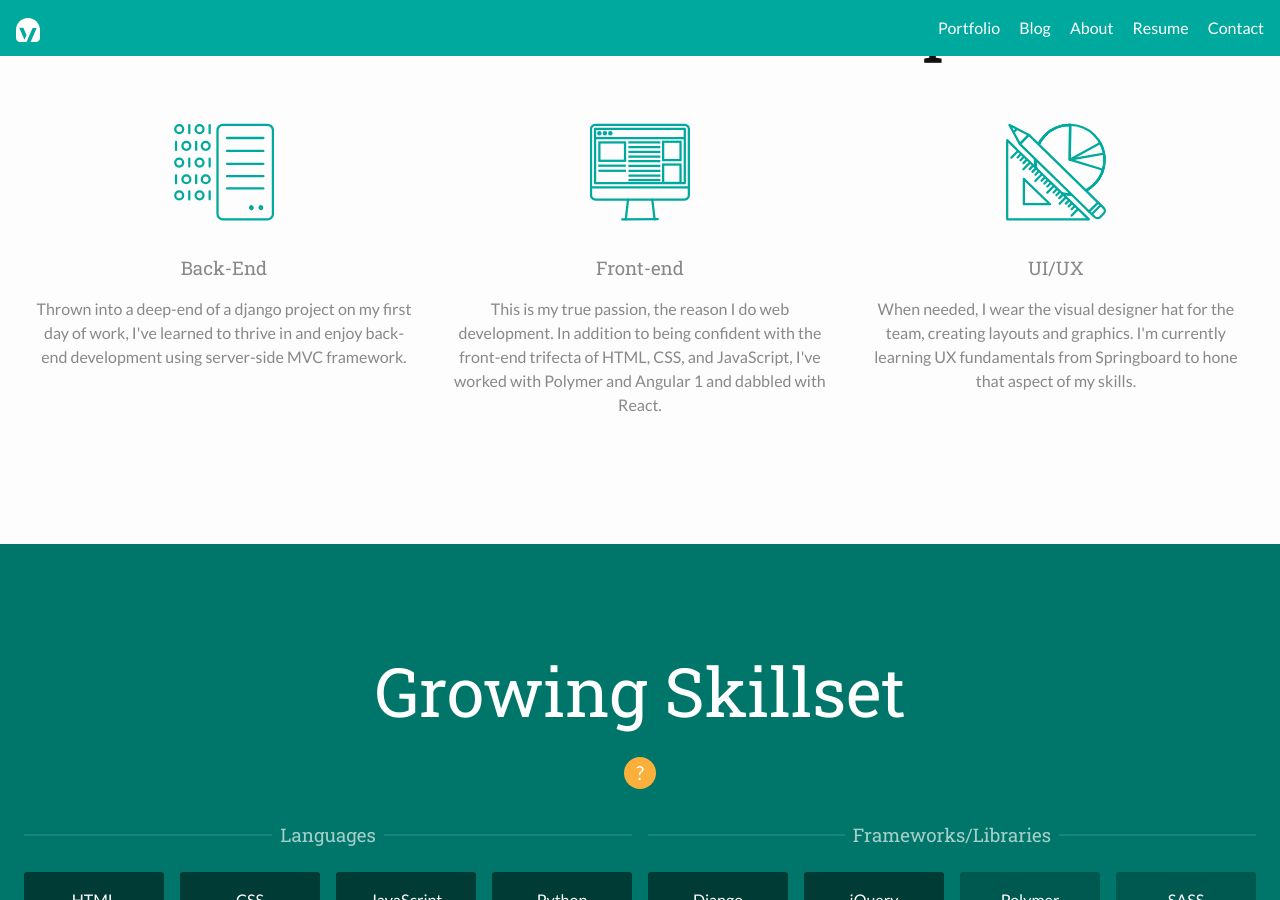
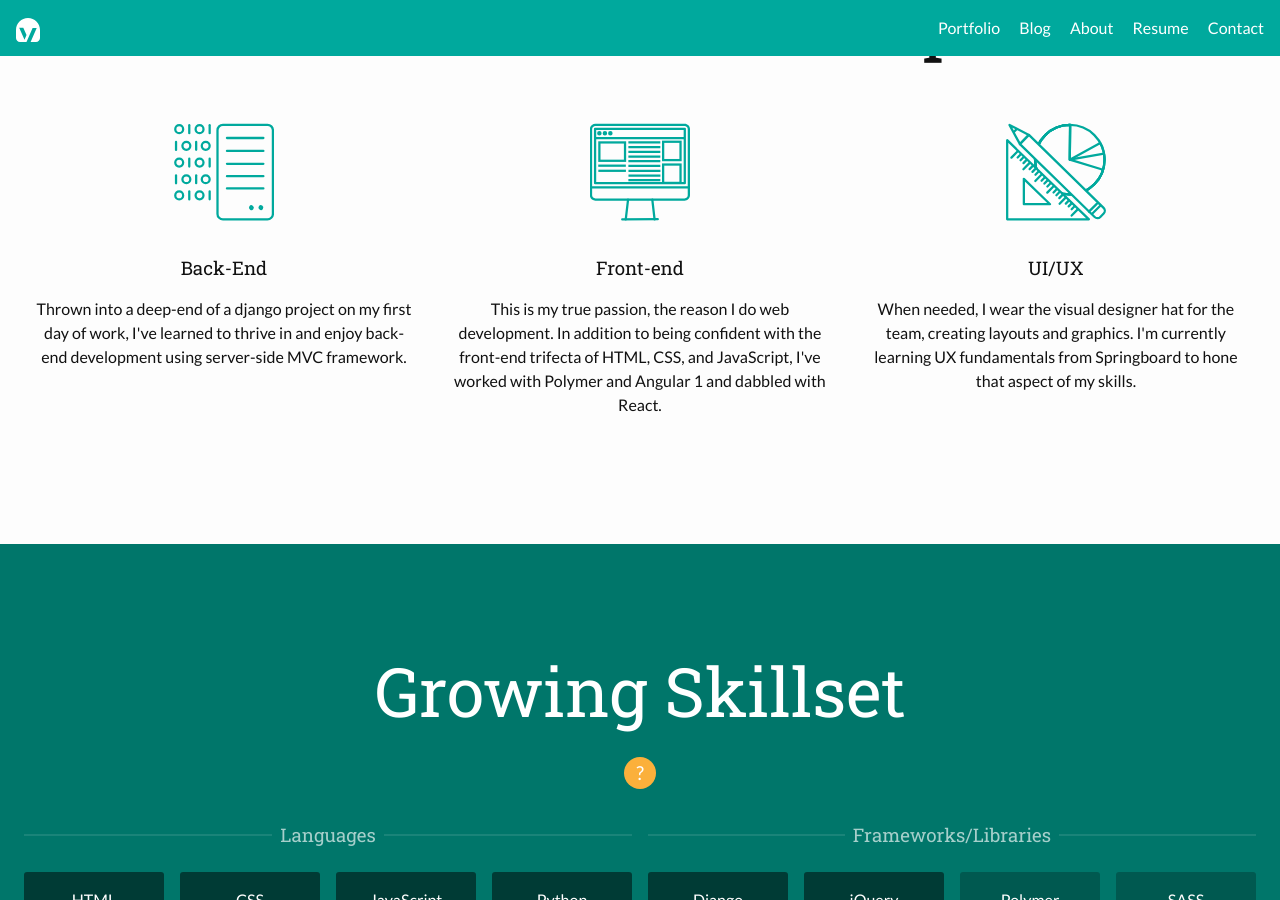
Before and after one commit to vleong2332/site2.0, a Jekyll site: the page built from index.md, in a window 1280 px wide and 900 px high, scrolled down 1040 px. Built offline with Jekyll 4.4.1, drawn with Linux system fonts in a browser that asks for light colours.

Commit message:
Add more contrast to profile-block test

```diff
--- a/_sass/site/_profile.scss
+++ b/_sass/site/_profile.scss
@@ -36,17 +36,17 @@
         margin: 0 auto 2rem auto;
     }
 
-    h3, p {
-      color: #888;
-    }
+    // h3, p {
+    //   color: #888;
+    // }
 
     &:hover {
       .profile-block-icon {
         filter: saturate(2);
       }
-      h3, p {
-        color: #111;
-      }
+      // h3, p {
+      //   color: #111;
+      // }
     }
 
     @media all and (min-width: 600px) {
```
